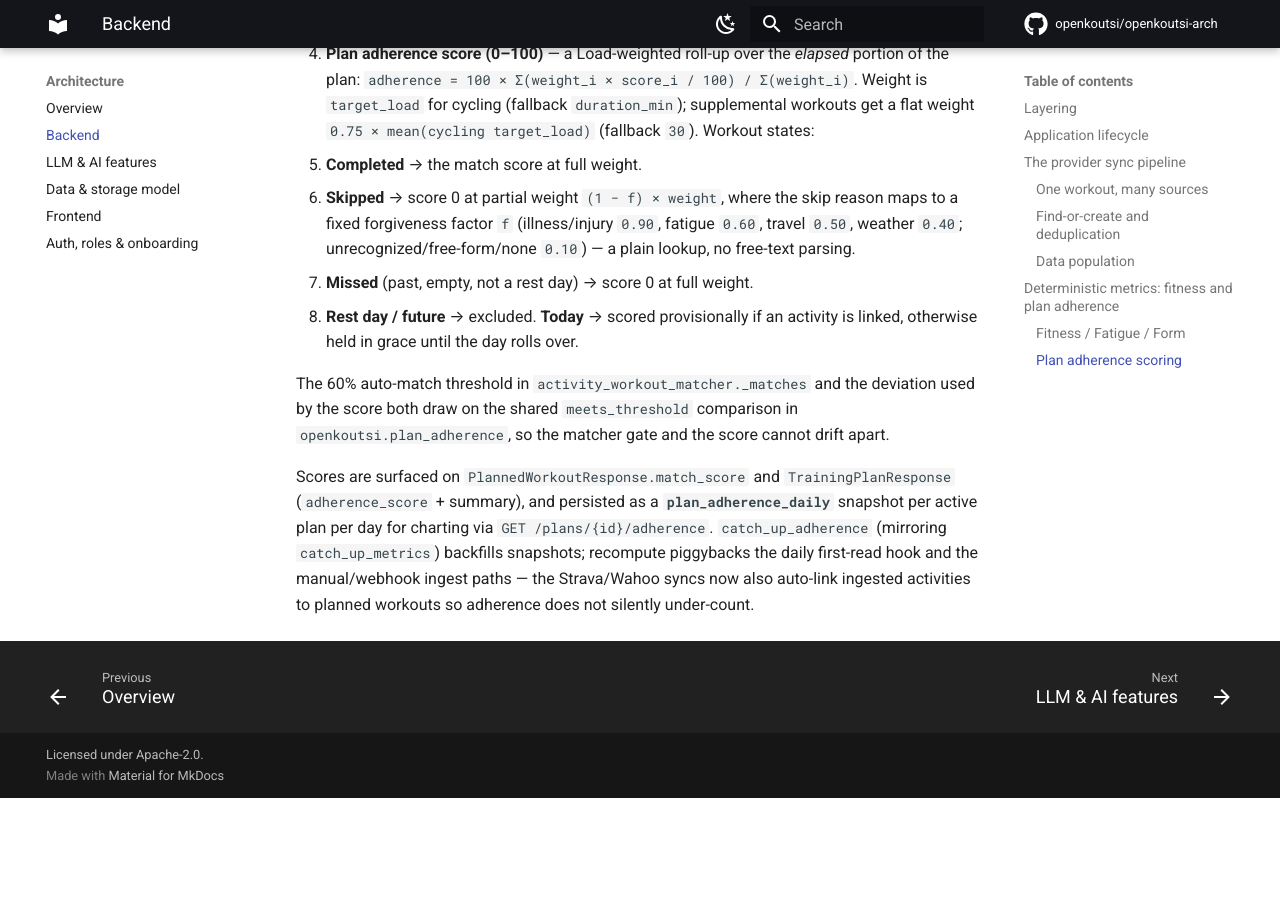
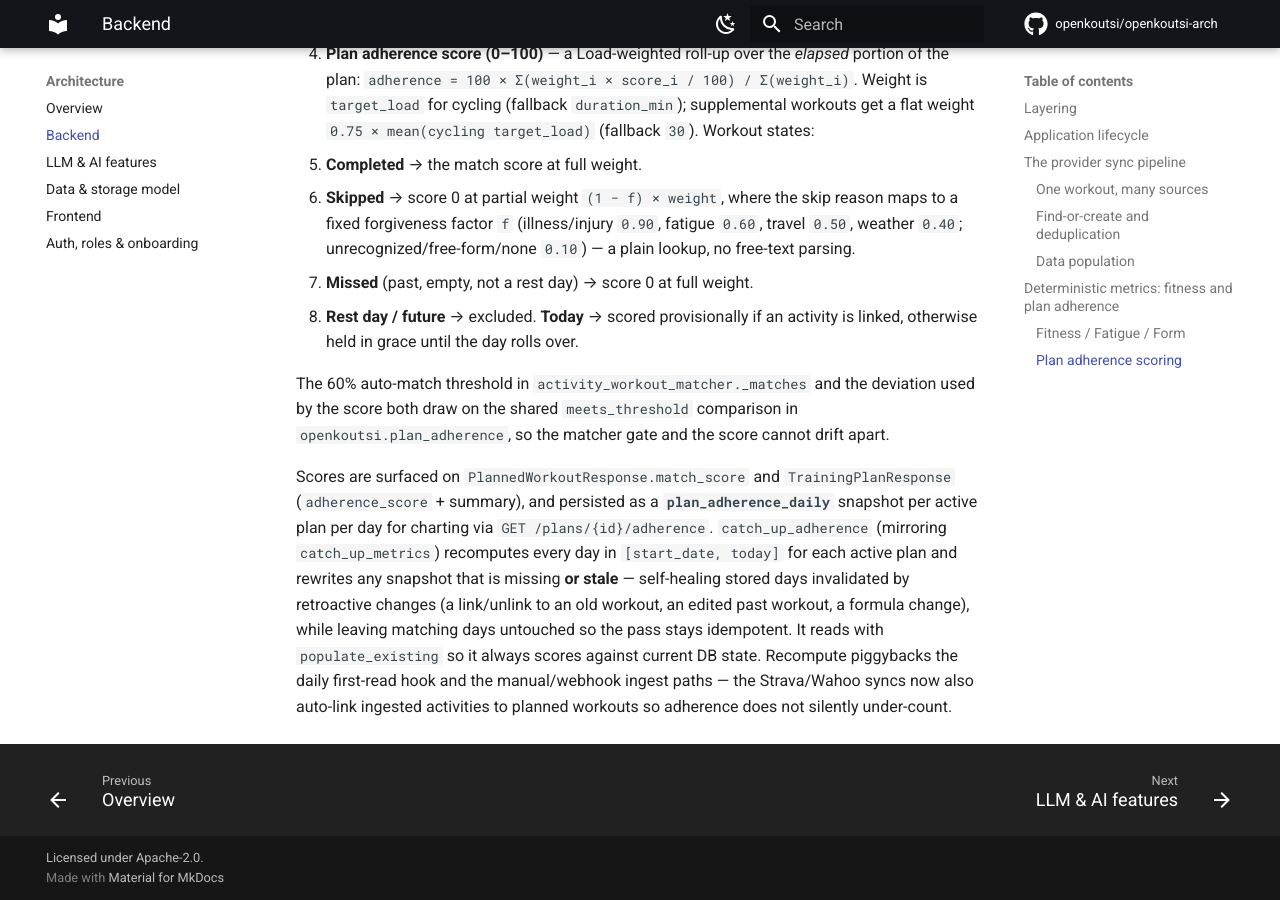
Before and after one commit to openkoutsi/openkoutsi-arch, an MkDocs documentation site: the page built from docs/architecture/backend.md, in a window 1280 px wide and 900 px high, scrolled down 4739 px. Built offline with MkDocs 1.6.1 and Material for MkDocs 9.7.7, drawn with Linux system fonts in a browser that asks for light colours; comment, search, counter and statistics services are not loaded; before the commit the page ends 5537 px from its top, so only the background shows below that.

Commit message:
Document adherence snapshot self-healing (#26)
catch_up_adherence now recomputes every day in [start, today] and rewrites
missing or stale snapshots (self-healing after retroactive changes), reading
with populate_existing to score against current DB state.

```diff
--- a/docs/architecture/backend.md
+++ b/docs/architecture/backend.md
@@ -161,6 +161,10 @@ matcher gate and the score cannot drift apart.
 Scores are surfaced on `PlannedWorkoutResponse.match_score` and `TrainingPlanResponse`
 (`adherence_score` + summary), and persisted as a **`plan_adherence_daily`** snapshot per active
 plan per day for charting via `GET /plans/{id}/adherence`. `catch_up_adherence` (mirroring
-`catch_up_metrics`) backfills snapshots; recompute piggybacks the daily first-read hook and the
-manual/webhook ingest paths — the Strava/Wahoo syncs now also auto-link ingested activities to
-planned workouts so adherence does not silently under-count.
+`catch_up_metrics`) recomputes every day in `[start_date, today]` for each active plan and
+rewrites any snapshot that is missing **or stale** — self-healing stored days invalidated by
+retroactive changes (a link/unlink to an old workout, an edited past workout, a formula change),
+while leaving matching days untouched so the pass stays idempotent. It reads with
+`populate_existing` so it always scores against current DB state. Recompute piggybacks the daily
+first-read hook and the manual/webhook ingest paths — the Strava/Wahoo syncs now also auto-link
+ingested activities to planned workouts so adherence does not silently under-count.
```
